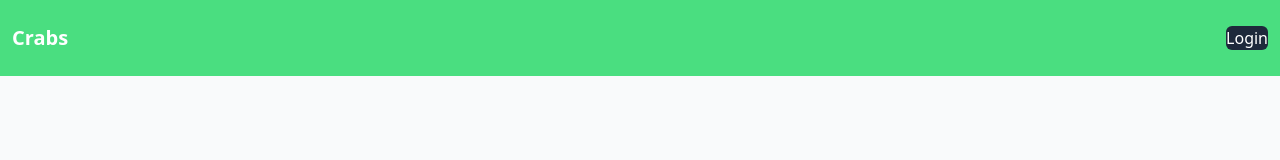
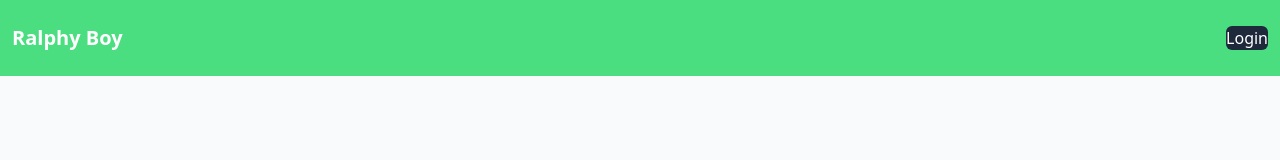
Before and after one commit to alexander784/Jobless-corner, a React (Create React App) app: page /Login in a window 1280 px wide. Shown: the top 160 px of the page. Built offline with nearby package versions, Linux system fonts and the light colour scheme.

Commit message:
Minor changes

```diff
--- a/src/App.js
+++ b/src/App.js
@@ -14,7 +14,6 @@
   return (
     <>
     <Router>
-
     <NavBar />
 
     <Routes>
--- a/src/components/Layout/Login.js
+++ b/src/components/Layout/Login.js
@@ -3,14 +3,10 @@
 
 const Login = () => {
     const navigate = useNavigate();
-
     const handleLogin = (e) => {
-        e.preventDefault();
-
-        navigate('/home');
+        // e.preventDefault();
+        navigate('/Home');
     }
-
-
   return (
         <div>
             <section class="bg-gray-50 dark:bg-gray-900">
@@ -33,7 +29,7 @@
                                 <div class="flex items-start">
                                 </div>
                             </div>
-                            <button type="submit" class="w-full text-white bg-green-400 hover:bg-primary-700 focus:ring-4 focus:outline-none focus:ring-primary-300 font-medium rounded-lg text-sm px-5 py-2.5 text-center dark:bg-primary-600 dark:hover:bg-primary-700 dark:focus:ring-primary-800">Login</button>
+                            <button  onClick={ () => handleLogin() }type="submit" class="w-full text-white bg-green-400 hover:bg-primary-700 focus:ring-4 focus:outline-none focus:ring-primary-300 font-medium rounded-lg text-sm px-5 py-2.5 text-center dark:bg-primary-600 dark:hover:bg-primary-700 dark:focus:ring-primary-800">Login</button>
                             <p class="text-sm font-light text-gray-500 dark:text-gray-400">
                                 Don’t have an account yet? <a href="#" class="font-medium text-primary-600 hover:underline dark:text-primary-500">Sign up</a>
                             </p>
--- a/src/components/Layout/NavBar.js
+++ b/src/components/Layout/NavBar.js
@@ -7,7 +7,7 @@
     <nav className="fixed w-full bg-green-400 py-4">
       <div className="container mx-auto flex justify-between items-center rounded-lg">
         <div className="text-white font-bold text-xl">
-          <Link to="/">Crabs</Link>
+          <Link to="/">Ralphy Boy</Link>
         </div>
         <ul className="flex space-x-4 text-white">
           <div className='rounded 3xl bg-slate-800'>
--- a/src/pages/Home.js
+++ b/src/pages/Home.js
@@ -25,7 +25,7 @@
          </div>
          </div>
          <section class="container mx-auto px-6 p-10">
-      <h2 class="text-4xl font-bold text-center text-white mb-8">
+       <h2 class="text-4xl font-bold text-center text-white mb-8">
         Our services
       </h2>
       <div class="flex items-center flex-wrap mb-20">
```
